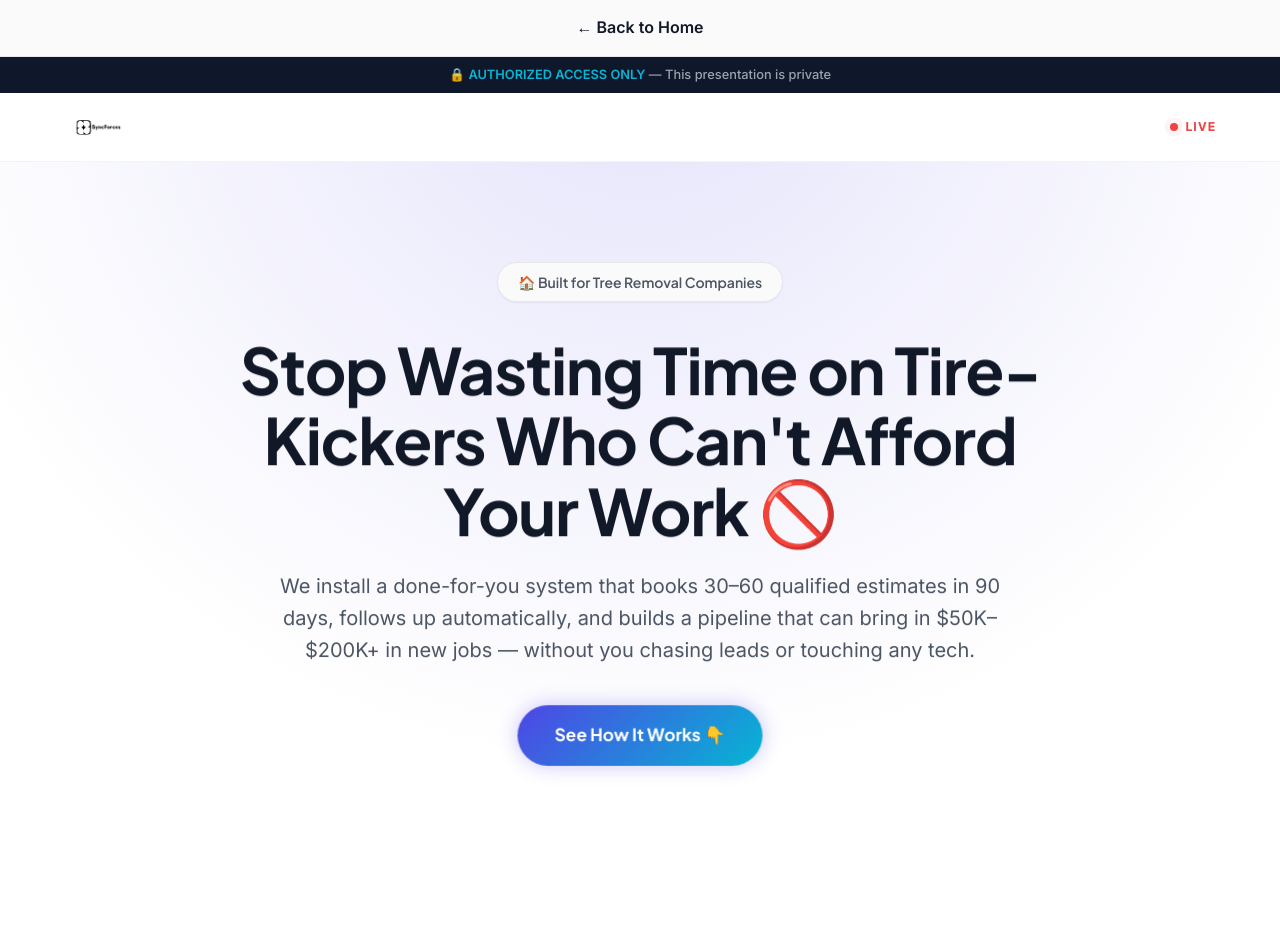
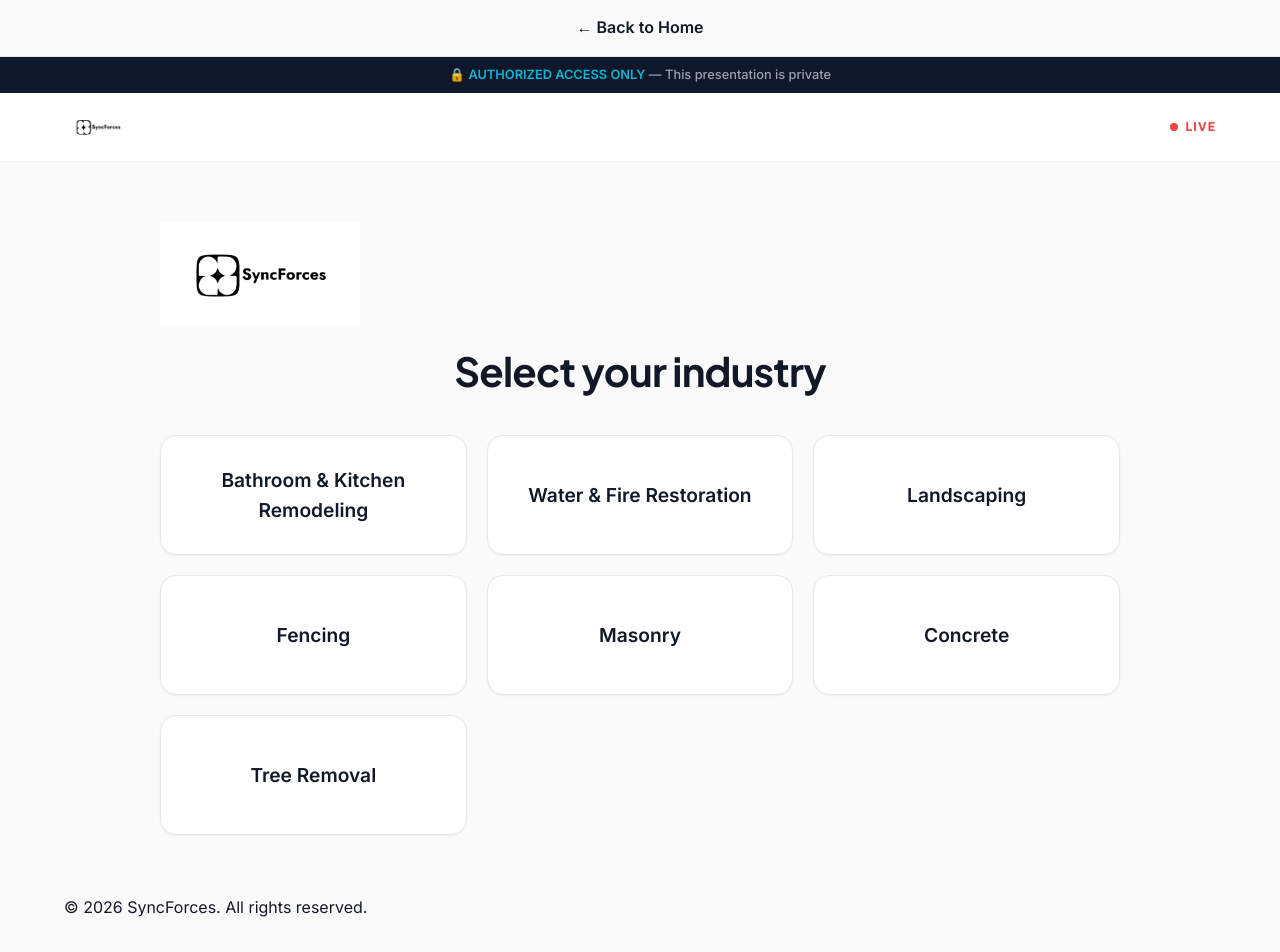
Before and after one commit to shrynssi/SyncForces-Custom-Resources, a Next.js app: page / in a window 1280 px wide. Shown: the top 952 px of the page. After the commit the page ends 921 px from the top, so only its background shows below. Built offline with nearby package versions, Linux system fonts and the light colour scheme.

Commit message:
Restore homepage grid

```diff
--- a/app/page.tsx
+++ b/app/page.tsx
@@ -1,33 +1,21 @@
 import React from 'react';
+import NicheCard from '@/components/homepage/NicheCard';
 import { niches } from '@/config/niches';
-import Hero from '@/components/sections/Hero';
-import ProblemSection from '@/components/sections/ProblemSection';
-import SolutionSection from '@/components/sections/SolutionSection';
-import Pricing from '@/components/sections/Pricing';
-import OnboardingTimeline from '@/components/sections/OnboardingTimeline';
-import Guarantee from '@/components/sections/Guarantee';
-import Testimonials from '@/components/sections/Testimonials';
-import FAQ from '@/components/sections/FAQ';
-import CTASection from '@/components/sections/CTASection';
 
 export default function Home() {
-  const treeRemovalData = niches.find((n) => n.id === 'tree-removal');
-
-  if (!treeRemovalData) {
-    return <div>Tree Removal niche data not found.</div>;
-  }
-
   return (
-    <>
-      <Hero niche={treeRemovalData} />
-      <ProblemSection niche={treeRemovalData} />
-      <SolutionSection niche={treeRemovalData} />
-      <Pricing niche={treeRemovalData} />
-      <OnboardingTimeline niche={treeRemovalData} />
-      <Guarantee niche={treeRemovalData} />
-      <Testimonials niche={treeRemovalData} />
-      <FAQ niche={treeRemovalData} />
-      <CTASection niche={treeRemovalData} />
-    </>
+    <div className="hp-container">
+      <img src="/assets/logo.png" alt="SyncForces" className="hp-logo" />
+      <h1 className="hp-title">Select your industry</h1>
+      <div className="niche-grid">
+        {niches.map((niche) => (
+          <NicheCard
+            key={niche.id}
+            href={`/${niche.id}`}
+            title={niche.title}
+          />
+        ))}
+      </div>
+    </div>
   );
 }
```
